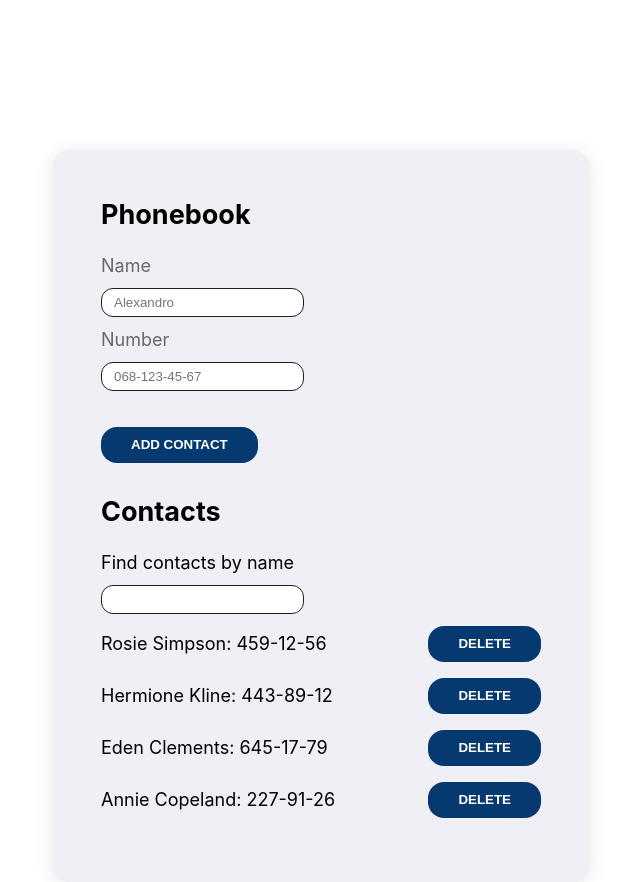
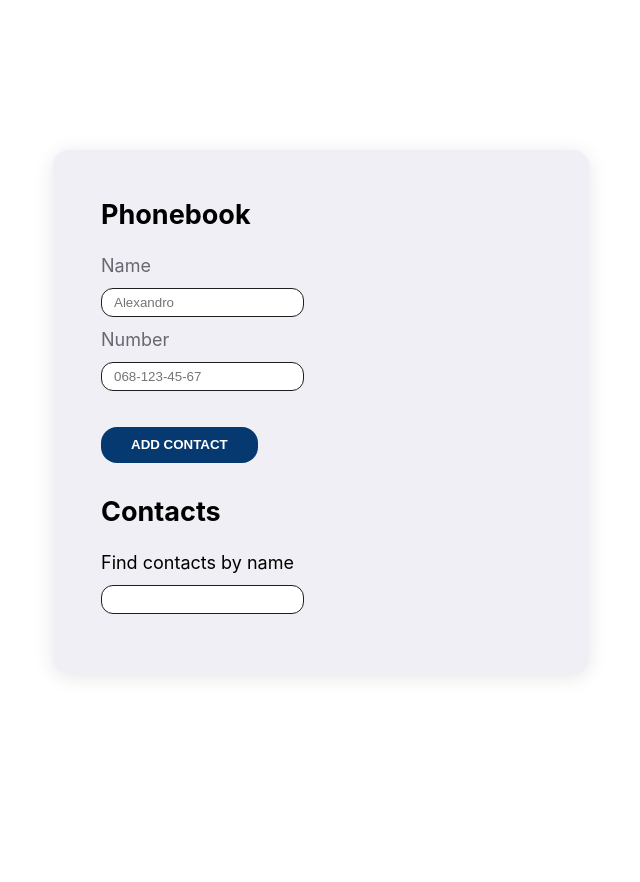
Before and after one commit to RenTensei/goit-react-hw-08-phonebook, a React (Create React App) app: page / in a window 1280 px wide. Shown: the whole page, without its empty margins (319-959 px from the left). After the commit the page ends 800 px from the top, so only its background shows below. Built offline with nearby package versions, Linux system fonts and the light colour scheme.

Commit message:
component lifecycle

```diff
--- a/src/components/App/App.jsx
+++ b/src/components/App/App.jsx
@@ -4,16 +4,9 @@
 import { GlobalStyles } from './App.styled';
 import { nanoid } from 'nanoid';
 
-console.log('need recommit');
-
 export class App extends Component {
   state = {
-    contacts: [
-      { id: 'id-1', name: 'Rosie Simpson', number: '459-12-56' },
-      { id: 'id-2', name: 'Hermione Kline', number: '443-89-12' },
-      { id: 'id-3', name: 'Eden Clements', number: '645-17-79' },
-      { id: 'id-4', name: 'Annie Copeland', number: '227-91-26' },
-    ],
+    contacts: [],
     filter: '',
   };
 
@@ -44,6 +37,20 @@
     this.setState({ filter: event.target.value });
   };
 
+  componentDidMount() {
+    const contacts = JSON.parse(localStorage.getItem('contacts'));
+
+    if (contacts) {
+      this.setState({ contacts: contacts });
+    }
+  }
+
+  componentDidUpdate(prevProps, prevState) {
+    if (prevState.contacts !== this.state.contacts) {
+      localStorage.setItem('contacts', JSON.stringify(this.state.contacts));
+    }
+  }
+
   render() {
     const filteredContacts = this.state.contacts.filter(contact =>
       contact.name.toLowerCase().includes(this.state.filter.toLowerCase())
```
